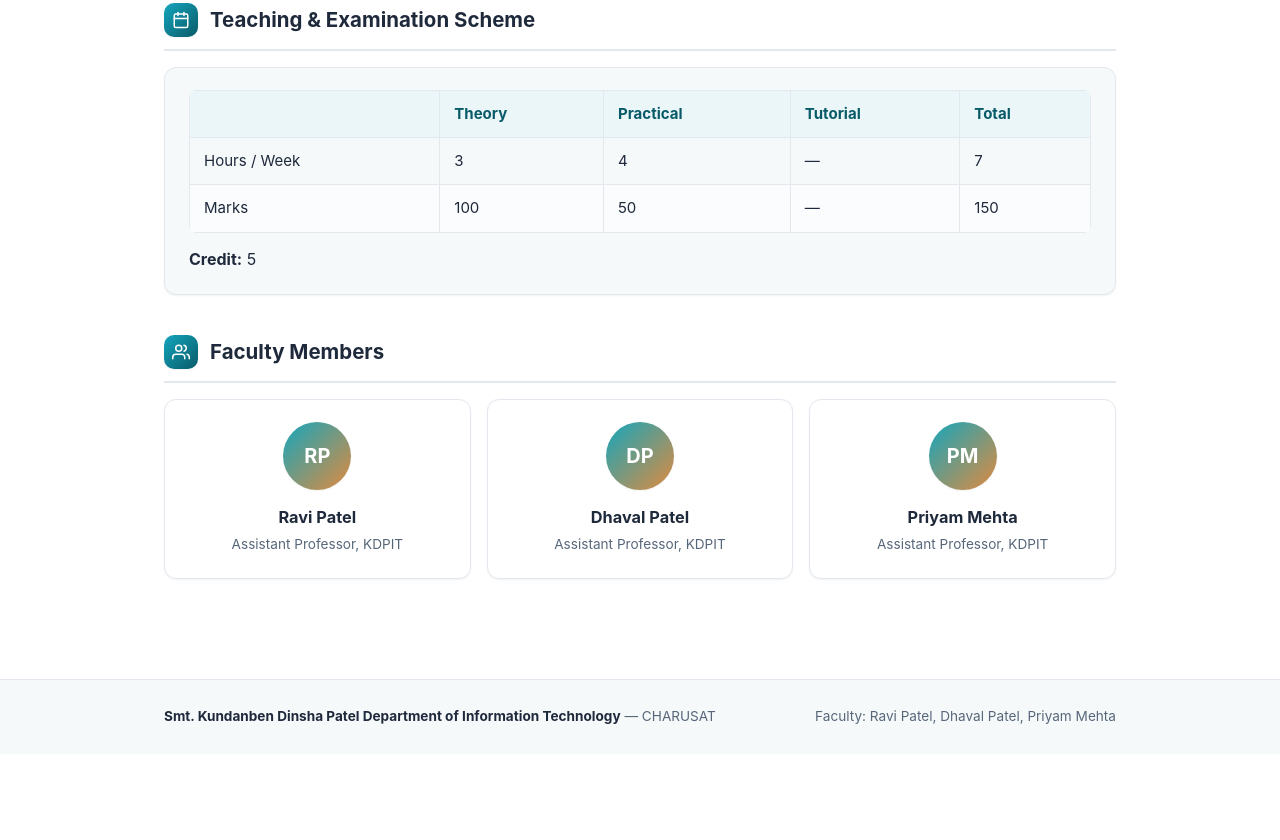
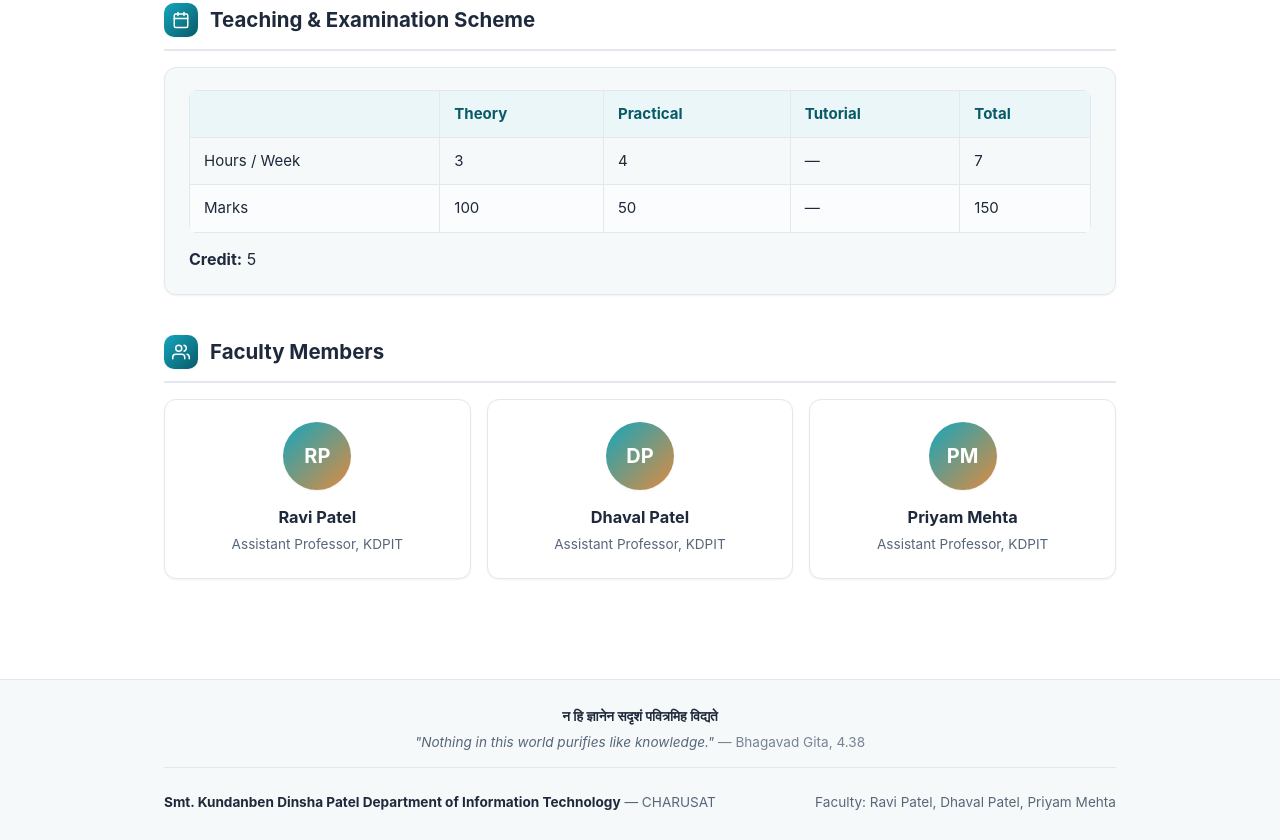
Before and after one commit to ravichanga101/WDF-ITUE203-KDPIT, a plain HTML site: page index.html in a window 1280 px wide. Shown: the part 1772-2612 px from the top of the page. Before the commit the page ends 2526 px from the top, so only its background shows below. Drawn offline with Linux system fonts and the light colour scheme.

Commit message:
gita slok added

```diff
--- a/css/style.css
+++ b/css/style.css
@@ -445,6 +445,28 @@ footer.site-footer .container {
 
 footer.site-footer strong { color: var(--ink); }
 
+footer.site-footer .footer-quote {
+  flex-basis: 100%;
+  margin: 0 0 14px;
+  padding-bottom: 14px;
+  border-bottom: 1px solid var(--border);
+  text-align: center;
+  font-style: italic;
+}
+
+footer.site-footer .footer-quote .devanagari {
+  display: block;
+  font-style: normal;
+  font-weight: 600;
+  color: var(--ink);
+  margin-bottom: 4px;
+}
+
+footer.site-footer .footer-quote cite {
+  font-style: normal;
+  opacity: 0.8;
+}
+
 /* ---------- Responsive ---------- */
 
 @media (max-width: 760px) {
--- a/index.html
+++ b/index.html
@@ -420,6 +420,10 @@
 
     <footer class="site-footer">
       <div class="container">
+        <p class="footer-quote">
+          <span class="devanagari">न हि ज्ञानेन सदृशं पवित्रमिह विद्यते</span>
+          "Nothing in this world purifies like knowledge." <cite>— Bhagavad Gita, 4.38</cite>
+        </p>
         <span
           ><strong
             >Smt. Kundanben Dinsha Patel Department of Information
```
Also changed, not shown: course-planning.html (+4 -0 lines), material.html (+4 -0 lines), practical-assessment.html (+4 -0 lines), theory-assessment.html (+4 -0 lines).
